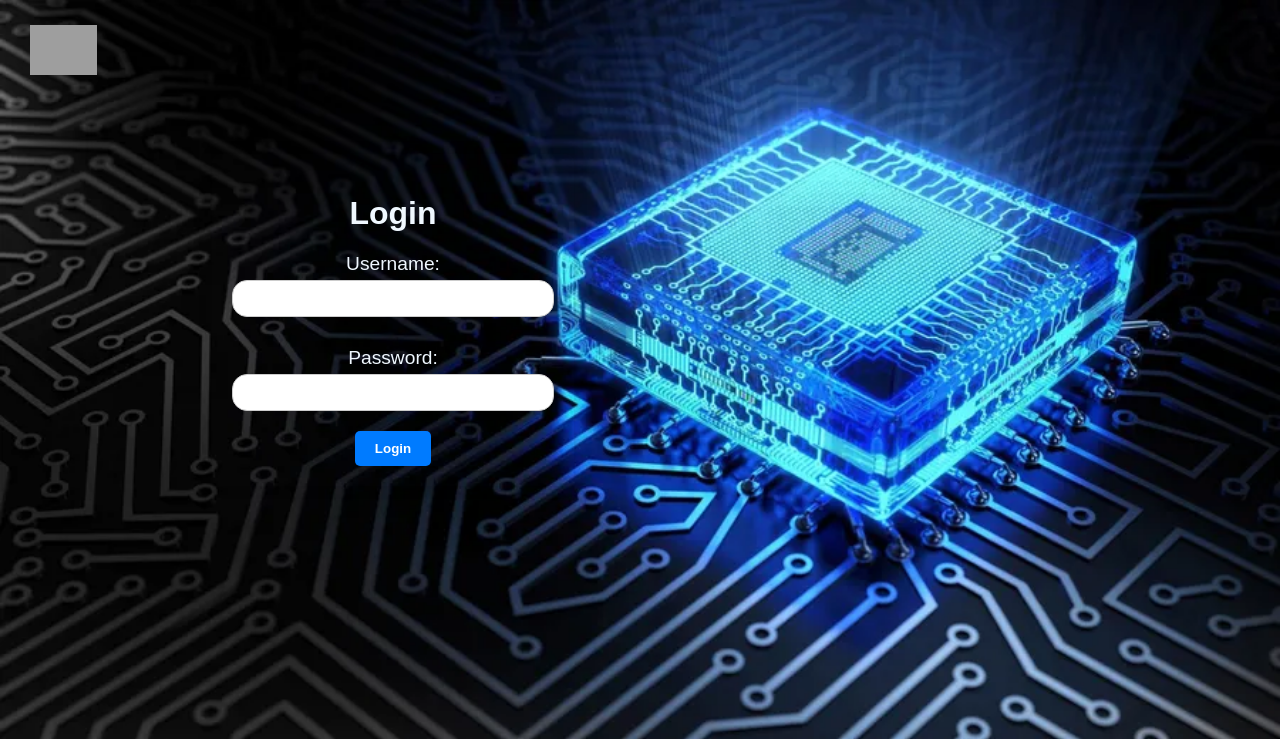
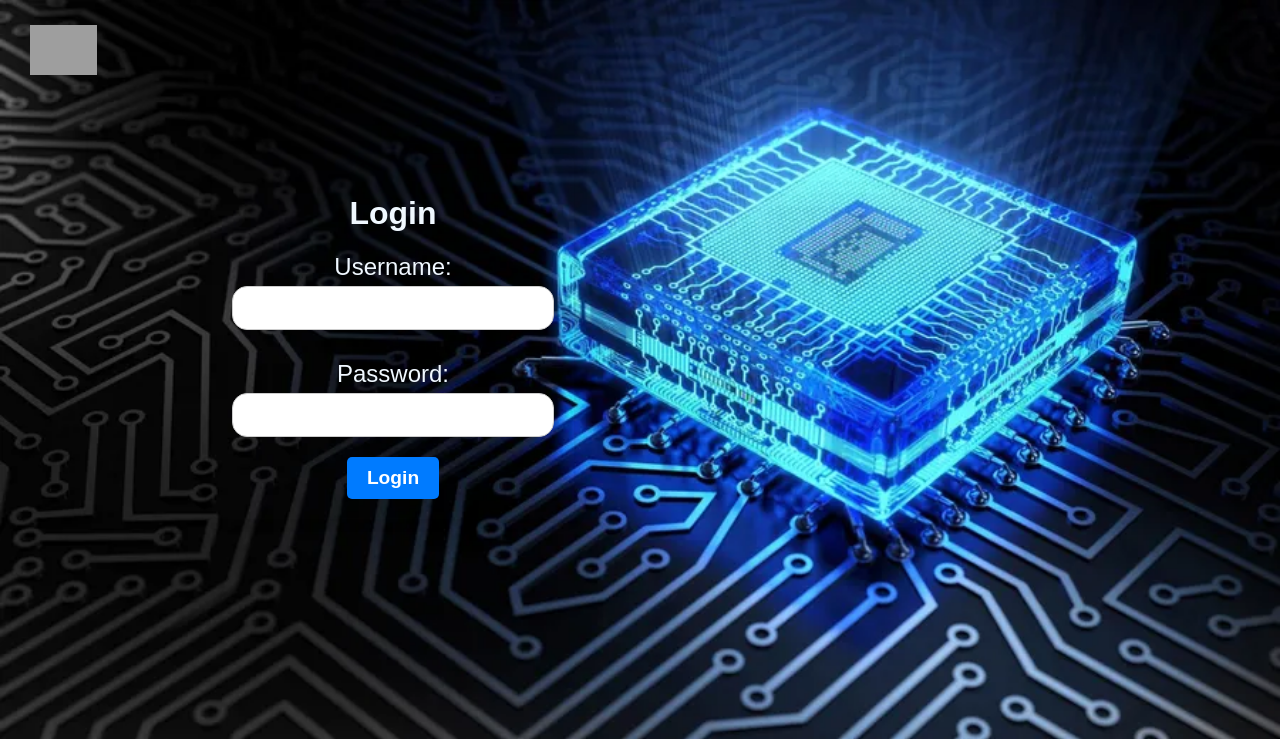
Before and after one commit to pruthvishetty12/Bosch, a Flask app: page / in a window 1280 px wide. Shown: the top 739 px of the page. Run offline with Flask 3, Linux system fonts and the light colour scheme; grey boxes are pictures that could not be loaded.

Commit message:
Add files via upload

```diff
--- a/static/login.css
+++ b/static/login.css
@@ -54,8 +54,9 @@ label {
     /* color: #000; */
     display: block;
     /* color: black; */
-    font-size: larger;
+    font-size: x-large;
     margin: 10px 0 5px;
+
 }
 
 input[type="text"], input[type="password"] {
@@ -63,6 +64,7 @@ input[type="text"], input[type="password"] {
     width: 300px;
     height: 55;
     padding: 10px;
+    font-size: larger;
     margin-bottom: 20px;
     border-radius: 15px;
 
@@ -74,9 +76,11 @@ button {
     background-color: #007bff;
     color: white;
     border: none;
+    font-size: larger;
     border-radius: 5px;
     font-weight: bold;
     cursor: pointer;
+    width: max-content;
 }
 
 button:hover {
```
